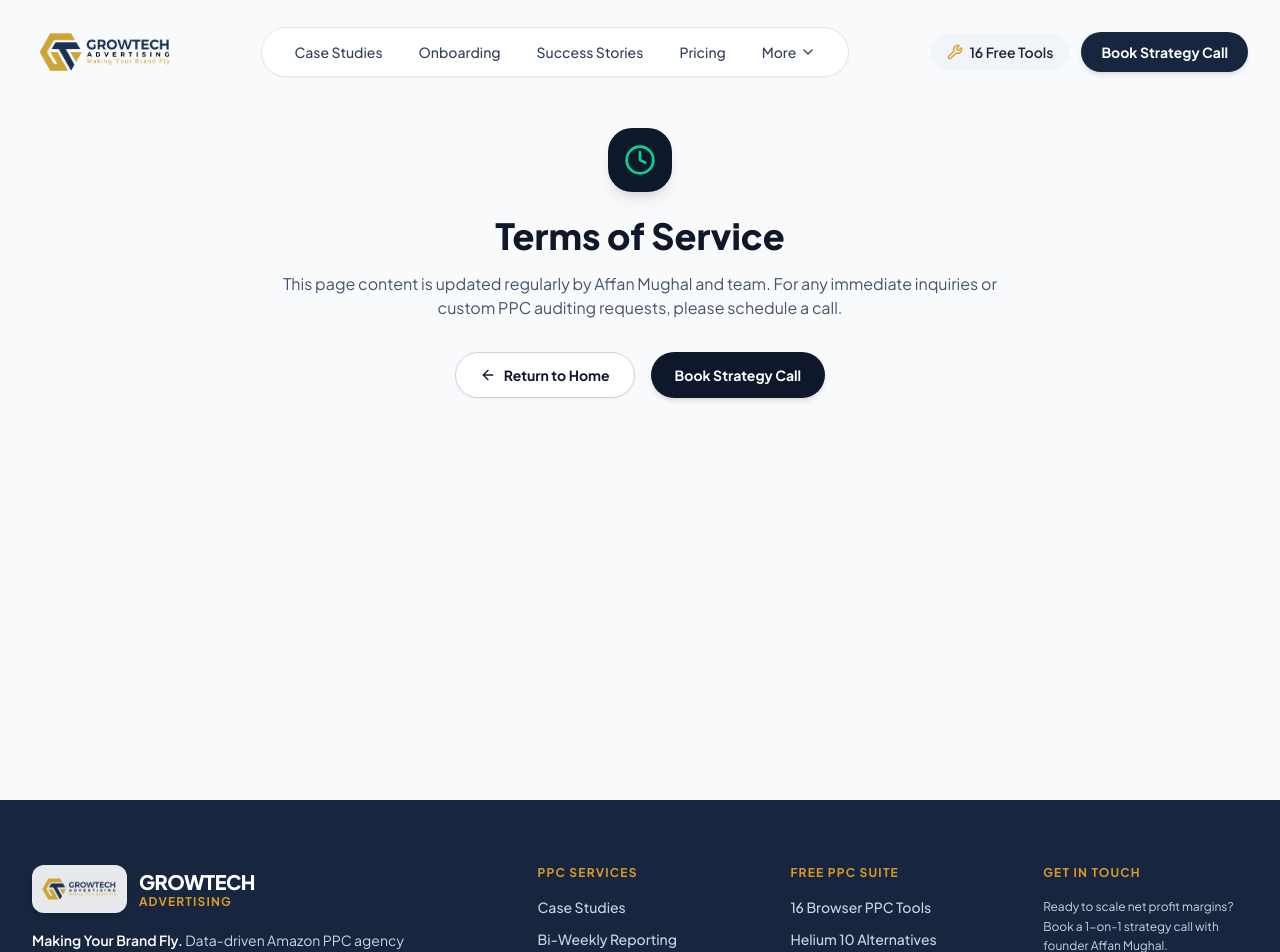
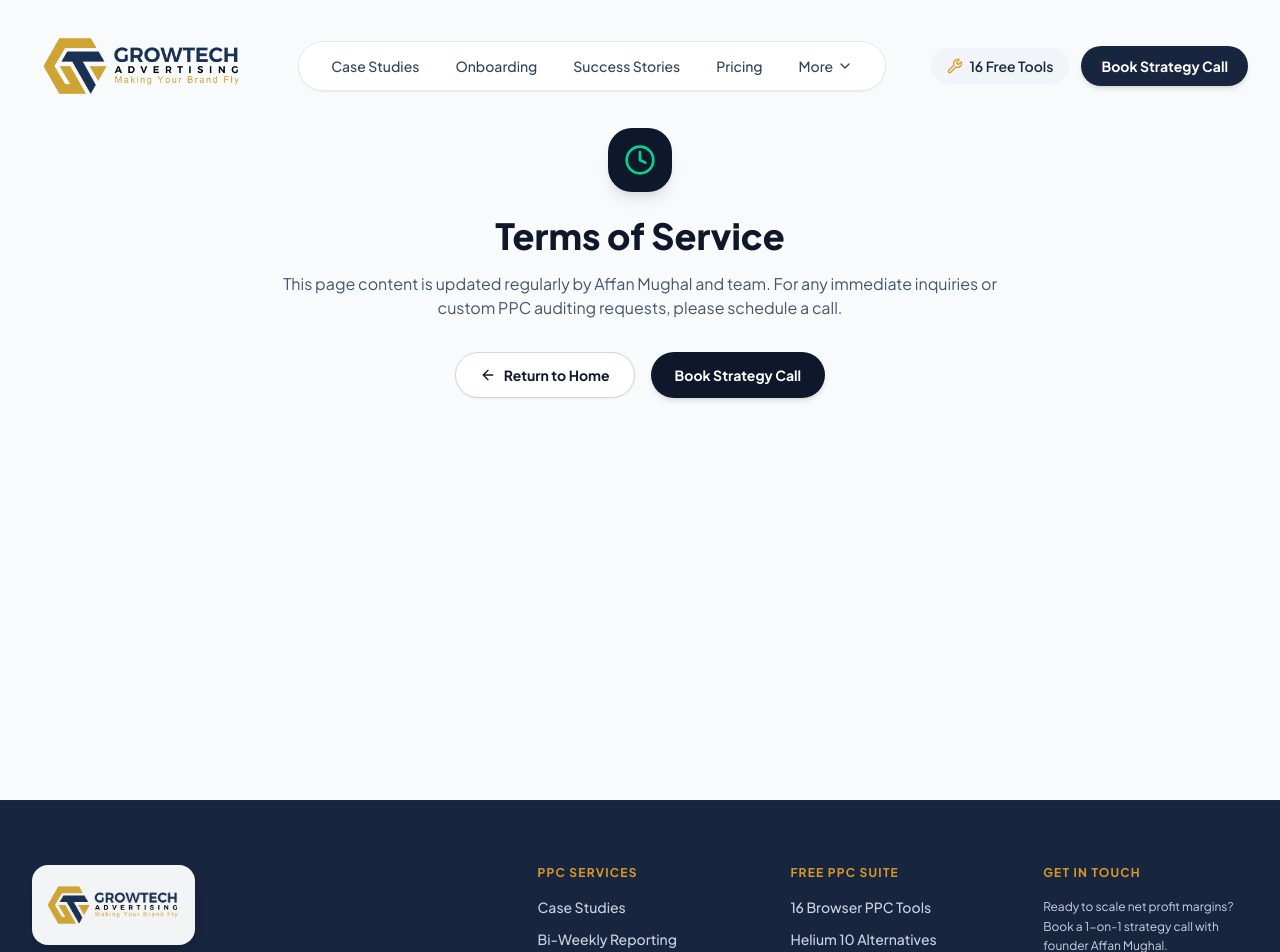
Before and after one commit to hanovadevs/ads-acceleration, a React (Vite) app: page /terms in a window 1280 px wide. Shown: the top 952 px of the page. Built offline with nearby package versions, Linux system fonts and the light colour scheme.

Commit message:
Make logo significantly larger in both Navbar and Footer

```diff
--- a/src/components/Footer.jsx
+++ b/src/components/Footer.jsx
@@ -18,20 +18,12 @@ export default function Footer() {
 
           {/* Brand Col */}
           <div className="lg:col-span-2 space-y-4">
-            <Link to="/" className="flex items-center gap-3">
+            <Link to="/" className="inline-block">
               <img
                 src="/images/logo.png"
                 alt="GrowTech Advertising Logo"
-                className="h-12 w-auto object-contain bg-white/90 p-1.5 rounded-xl shadow-md"
+                className="h-16 sm:h-20 w-auto object-contain bg-white/95 p-2 rounded-2xl shadow-lg"
               />
-              <div className="flex flex-col">
-                <span className="font-extrabold text-xl tracking-tight text-white leading-tight">
-                  GROWTECH
-                </span>
-                <span className="text-xs font-bold tracking-widest text-[#D99B26] uppercase">
-                  ADVERTISING
-                </span>
-              </div>
             </Link>
 
             <p className="text-slate-300 text-sm max-w-sm font-normal leading-relaxed">
--- a/src/components/Header.jsx
+++ b/src/components/Header.jsx
@@ -40,11 +40,11 @@ export default function Header() {
         <div className="flex items-center justify-between">
 
           {/* Bigger Logo Only - No redundant text */}
-          <Link to="/" className="flex items-center group py-1">
+          <Link to="/" className="flex items-center group py-0.5">
             <img
               src="/images/logo.png"
               alt="GrowTech Advertising Logo"
-              className="h-12 sm:h-14 md:h-16 w-auto object-contain group-hover:scale-103 transition-transform"
+              className="h-16 sm:h-20 md:h-24 max-h-24 w-auto object-contain group-hover:scale-103 transition-transform"
             />
           </Link>
 
```
